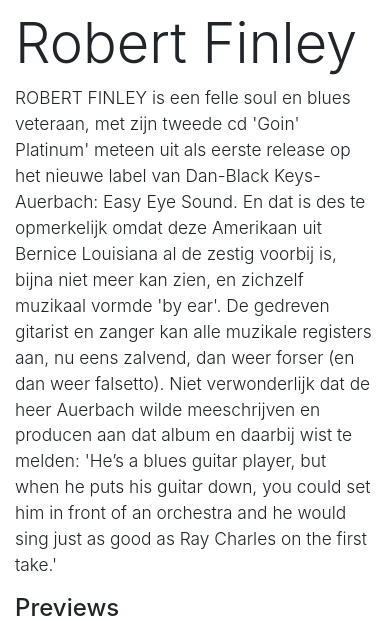
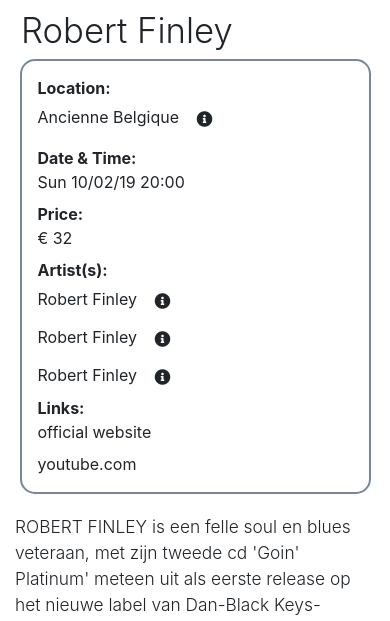
Before and after one commit to ArthurVanRemoortel/webtech-project, a Django app: page /polls/events/ in a window 390 px wide. Shown: the part 343-964 px from the top of the page. Run offline with Django 3.2, Linux system fonts and the light colour scheme; some libraries are stand-ins or nearby versions.

Commit message:
improved event page on mobile

```diff
--- a/website_arthur/django1/templates/event_page.html
+++ b/website_arthur/django1/templates/event_page.html
@@ -19,7 +19,7 @@
          src="https://www.abconcerts.be/images/events/header-large/robert.jpg">
 </div>
 <div class="container-fluid" style="padding-top: 10px">
-    <h5 class="display-4">
+    <h5 class="display-4 event-title">
         Robert Finley
         <!--<small class="text-muted">With faded secondary text</small>-->
     </h5>
@@ -38,7 +38,8 @@
             <iframe width="100%" height=350px src="https://www.youtube.com/embed/g5mcP5quiKI?ecver=1" frameborder="0" allow="accelerometer; autoplay; encrypted-media; gyroscope; picture-in-picture" allowfullscreen></iframe>
             <iframe width="100%" height=350px src="https://www.youtube.com/embed/g5mcP5quiKI?ecver=1" frameborder="0" allow="accelerometer; autoplay; encrypted-media; gyroscope; picture-in-picture" allowfullscreen></iframe>
         </div>
-        <div class="col-md-4">
+        <!--<div class="col-md-4">-->
+        <div class="event-info">
             <dl>
                 <dt class="ml-3">Location:</dt>
                 <dd class="ml-3">Ancienne Belgique
@@ -48,6 +49,8 @@
                         </button>
                     </span>
                 </dd>
+                <dt class="ml-3">Date & Time:</dt>
+                <dd class="ml-3">Sun 10/02/19 20:00</dd>
 
 
                 <dt class="ml-3">Price:</dt>
--- a/website_arthur/django1/templates/layout.html
+++ b/website_arthur/django1/templates/layout.html
@@ -17,6 +17,28 @@
     <!--<script src="https://maxcdn.bootstrapcdn.com/bootstrap/4.1.3/js/bootstrap.min.js"></script>-->
     <!-- Makes things more mobile friendly -->
     <meta name="viewport" content="width=device-width, initial-scale=1">
+
+    <style>
+        @media only screen and (max-width: 600px) {
+            div.event-info {
+                order: -1;
+                margin: auto;
+                margin-bottom: 20px;
+                padding-top: 15px;
+                width: 90%;
+                border-color: lightslategrey;
+                border-style: solid;
+                border-width: 2px;
+                border-radius: 15px;
+            }
+
+            h5.event-title {
+                font-size: 26pt;
+                padding-left: 6px;
+
+            }
+        }
+    </style>
 
     <title>Title</title>
 </head>
```
